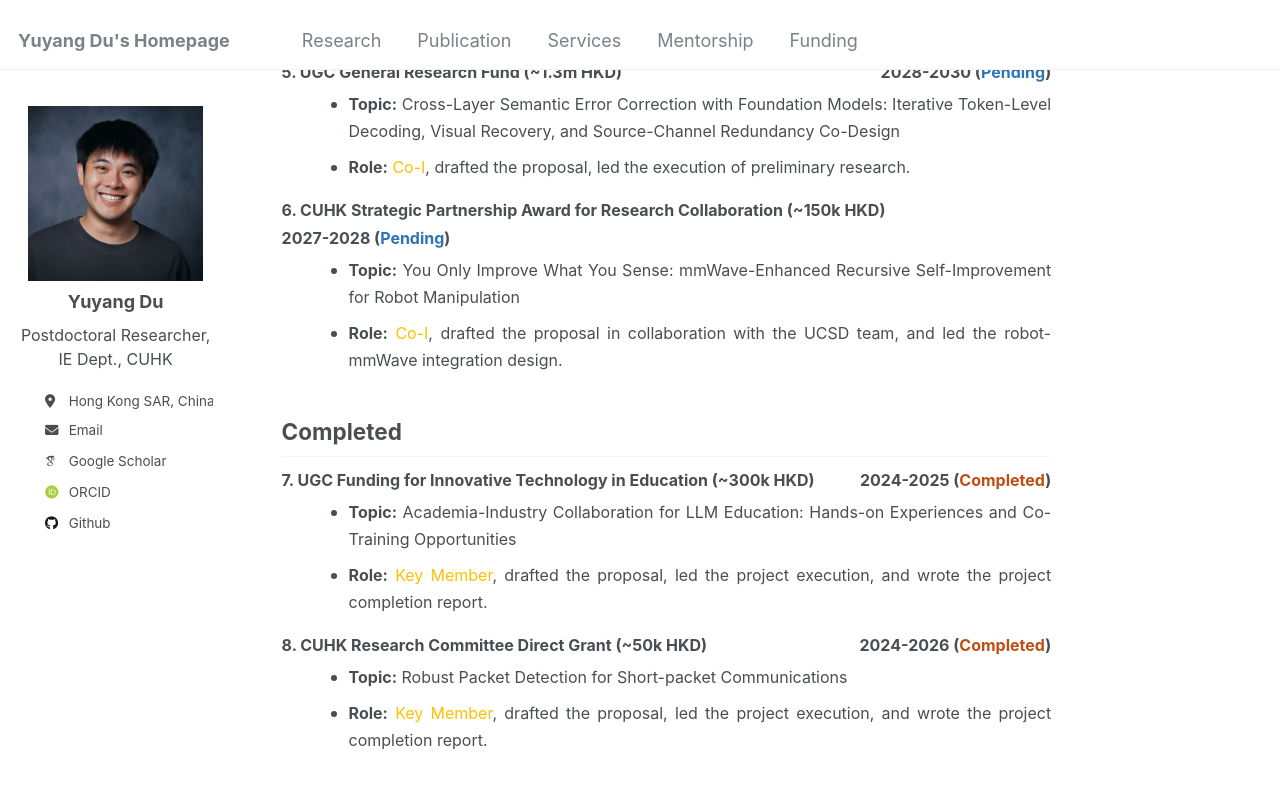
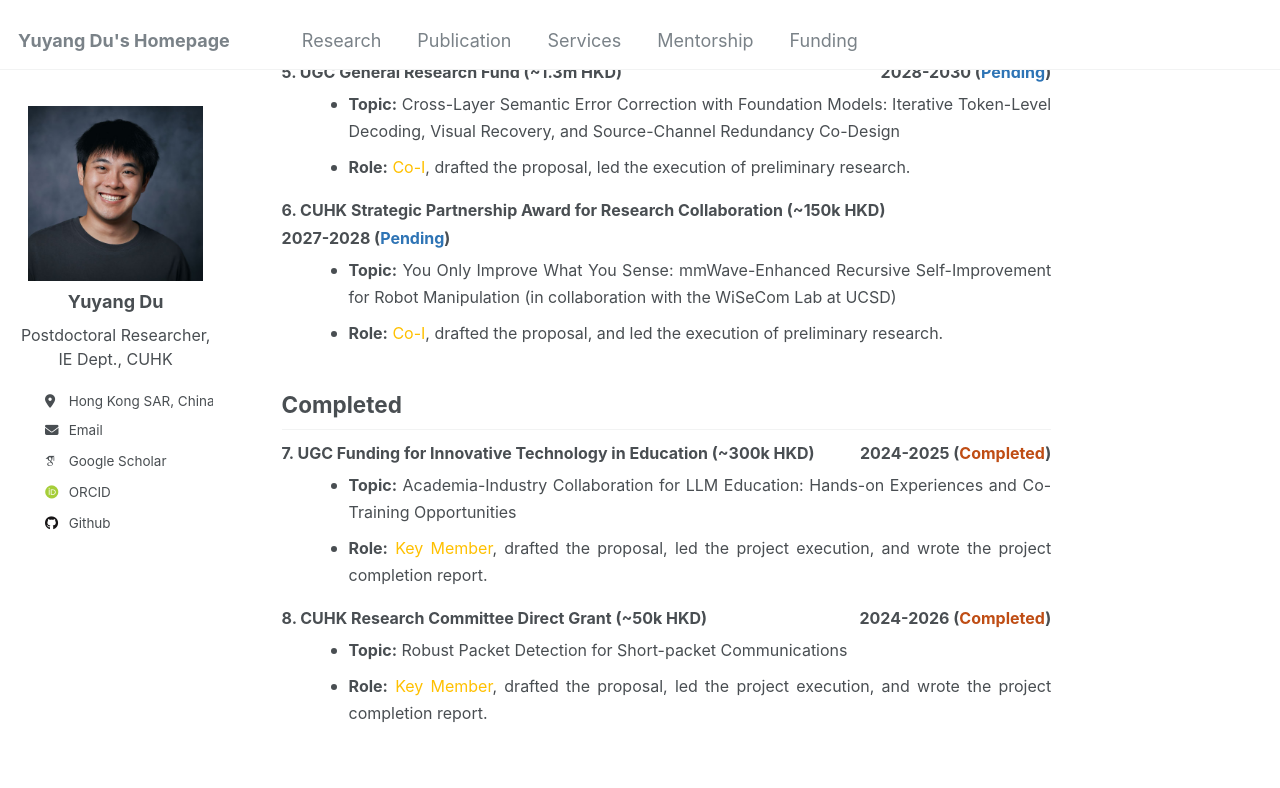
Before and after one commit to yuyangdu001/yuyangdu001.github.io, a Jekyll site: the page built from _pages/funding.md, in a window 1280 px wide and 900 px high, scrolled down 883 px. Shown: the top 788 px of the window. Built offline with Jekyll 4.4.1, drawn with Linux system fonts in a browser that asks for light colours; some web fonts are replaced.

Commit message:
Update funding page with project details and roles

```diff
--- a/_pages/funding.md
+++ b/_pages/funding.md
@@ -75,8 +75,8 @@ Approved/Pending
   <span>2027-2028 (<span style="color: #2e74b5;">Pending</span>)</span>
 </div>
 <ul style="margin-left: 1.5em; margin-top: 6px;">
-  <li><font size=3><b>Topic:</b> You Only Improve What You Sense: mmWave-Enhanced Recursive Self-Improvement for Robot Manipulation</font></li>
-  <li><font size=3><b>Role:</b> <span style="color: #ffc000;">Co-I</span>, drafted the proposal in collaboration with the UCSD team, and led the robot-mmWave integration design.</font></li>
+  <li><font size=3><b>Topic:</b> You Only Improve What You Sense: mmWave-Enhanced Recursive Self-Improvement for Robot Manipulation (in collaboration with the WiSeCom Lab at UCSD)</font></li>
+  <li><font size=3><b>Role:</b> <span style="color: #ffc000;">Co-I</span>, drafted the proposal, and led the execution of preliminary research.</font></li>
 </ul>
 
 Completed
```
